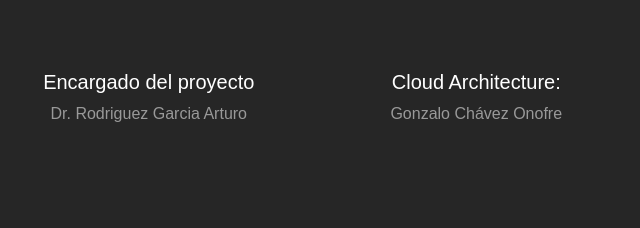
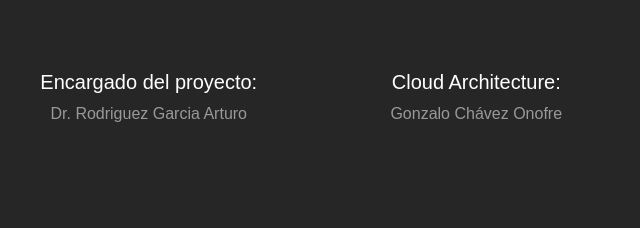
Before and after one commit to enriquemosso65/PAPIME1, a plain HTML site: page index.html in a window 1280 px wide. Shown: the part 1016-1244 px from the top of the page, 0-640 px from the left. Drawn offline with nearby package versions, Linux system fonts and the light colour scheme.

Commit message:
style footer

```diff
--- a/index.html
+++ b/index.html
@@ -146,7 +146,7 @@
     <footer class="bgDark">
         <div class="row">
             <div class="col-sm">
-                <h5>Encargado del proyecto </h5>
+                <h5>Encargado del proyecto: </h5>
                 <p class="nombre_responsable">Dr. Rodriguez Garcia Arturo</p>
 
             </div>
```
